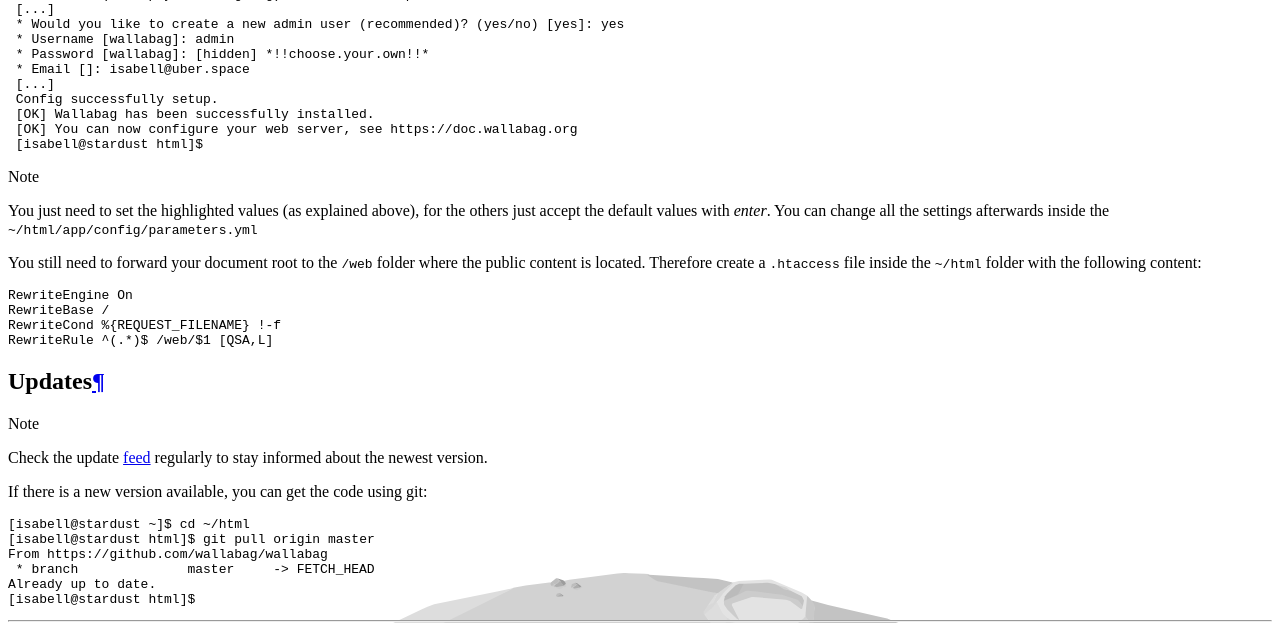
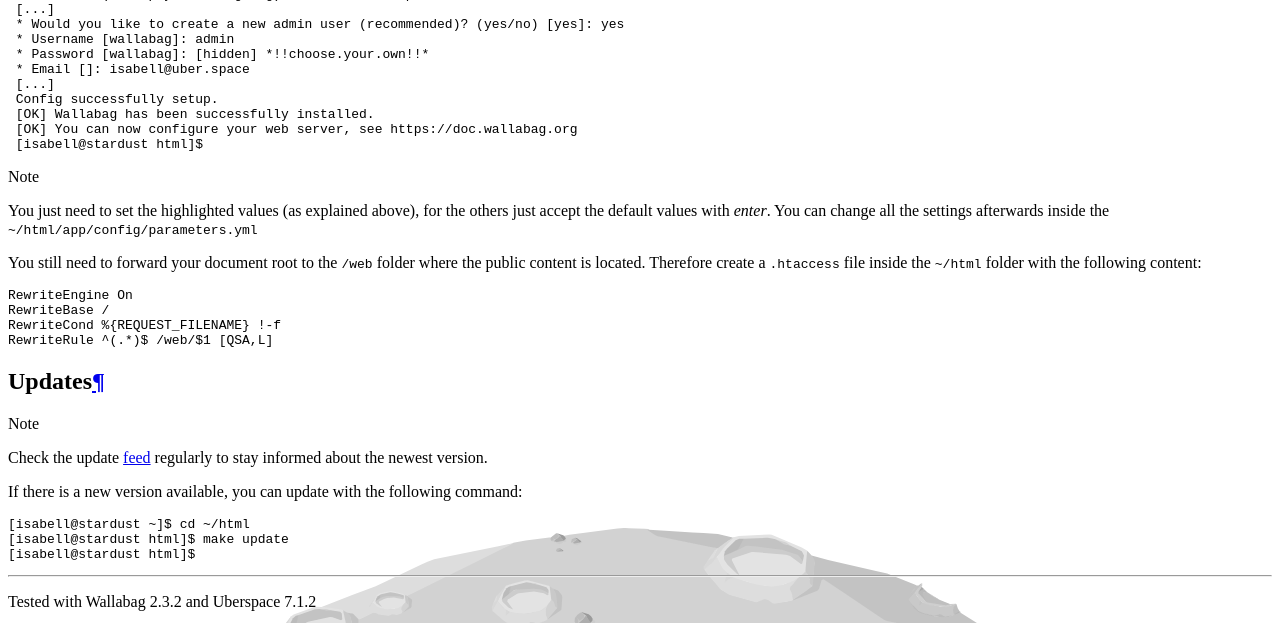
Before and after one commit to Uberspace/lab, a Sphinx documentation site: the page built from source/guide_wallabag.rst, in a window 1280 px wide and 900 px high, scrolled down 3029 px, cut to the strip 0-623 px from the top of the window. Built offline with Sphinx 7.4.7 and the Read the Docs theme 2.0.0, drawn with Linux system fonts in a browser that asks for light colours.

Commit message:
Use built-in update mechanism of wallabag

```diff
--- a/source/guide_wallabag.rst
+++ b/source/guide_wallabag.rst
@@ -130,15 +130,12 @@
 
 .. note:: Check the update feed_ regularly to stay informed about the newest version.
 
-If there is a new version available, you can get the code using git:
+If there is a new version available, you can update with the following command:
 
 .. code-block:: console
 
   [isabell@stardust ~]$ cd ~/html
-  [isabell@stardust html]$ git pull origin master
-  From https://github.com/wallabag/wallabag
-   * branch              master     -> FETCH_HEAD
-  Already up to date.
+  [isabell@stardust html]$ make update
   [isabell@stardust html]$
 
 
```
